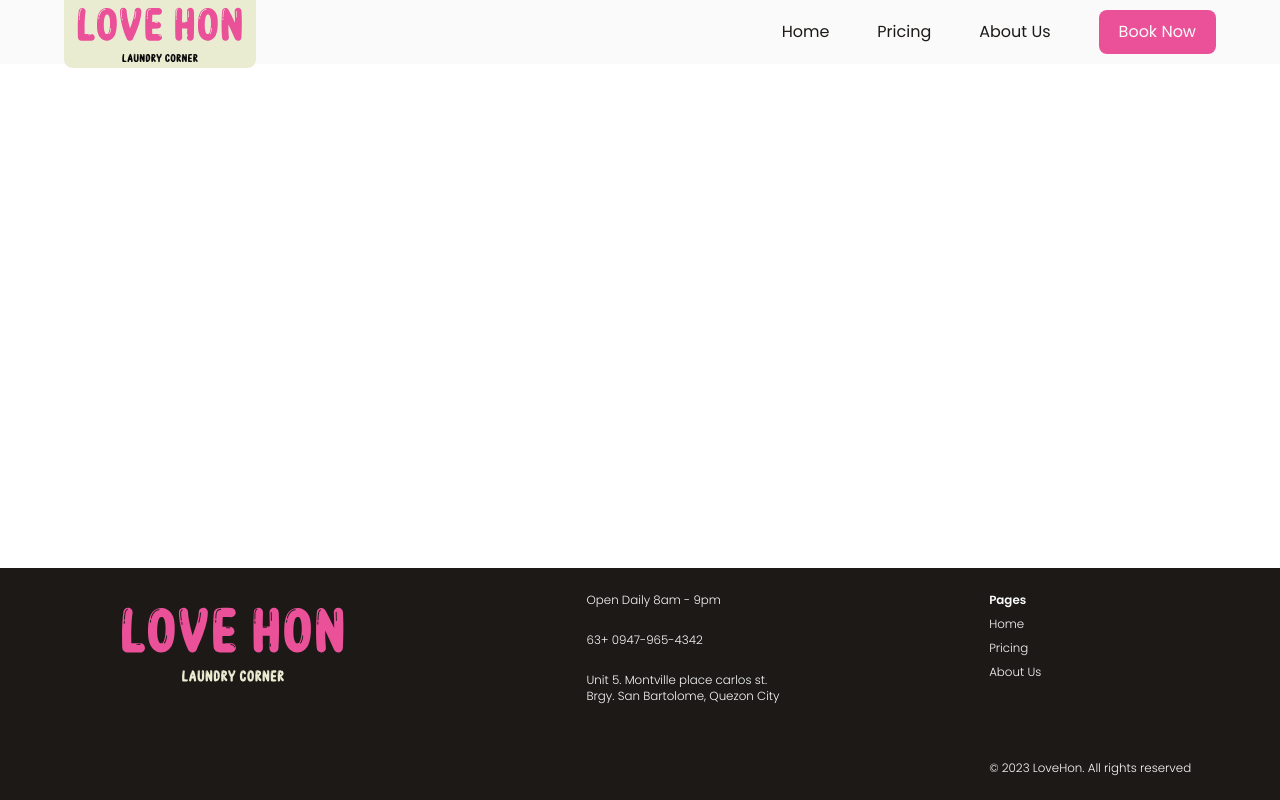
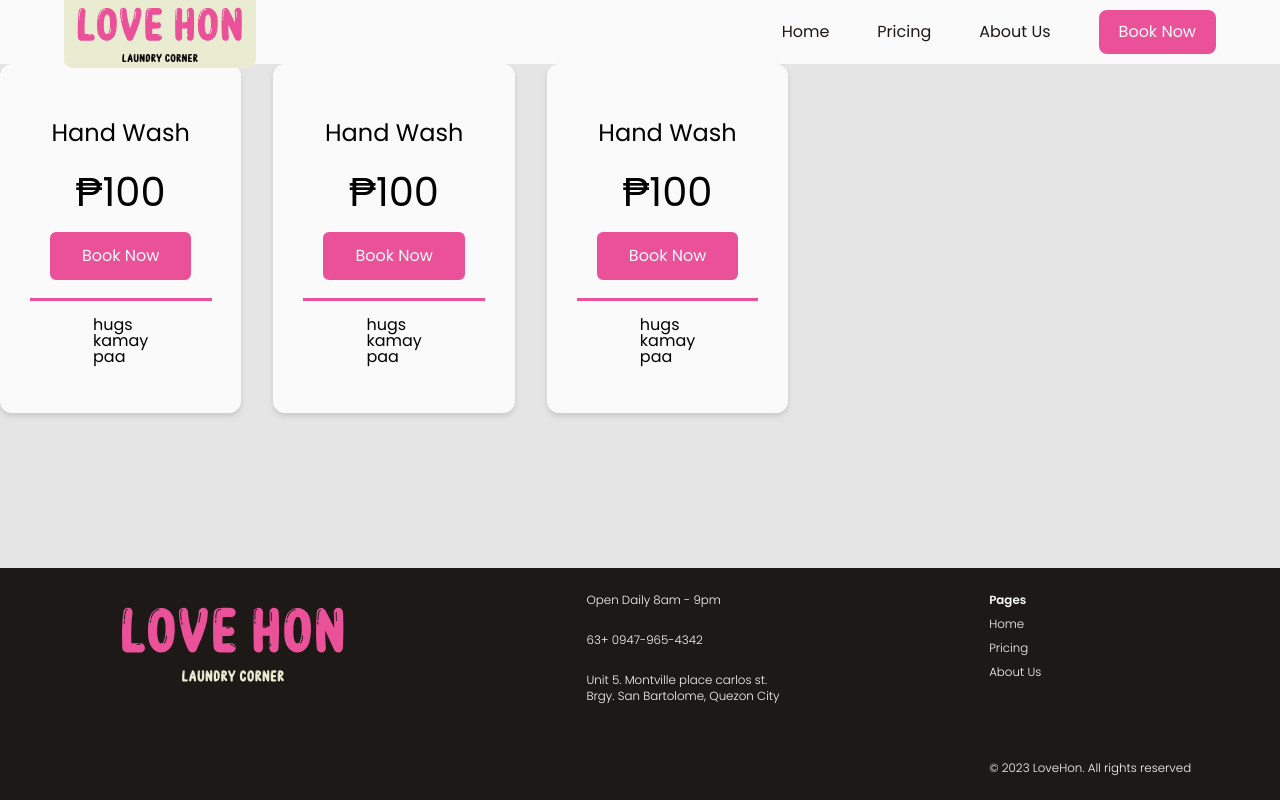
Before and after one commit to ICS2608-Final-Project/laundry-system, a PHP site: page / in a window 1280 px wide. Run offline with PHP 8.4, Linux system fonts and the light colour scheme.

Commit message:
finished pricing card

```diff
--- a/index.php
+++ b/index.php
@@ -1,14 +1,17 @@
 <?php
     $page_title = "Home Page";
+    $current_page = 'home';
     $page_description = "";
     require_once "template/header.php";
 ?>
-<!-- <div class="pricing-container">
+<div class="pricing-container">
     <?php
-    // require_once 'template/pricing.component.php';
-    // $pricing_card = new PricingComponent();
-    // $pricing_card->render('Hand Wash', 100, ['hugs', 'kamay', 'paa']);
+    require_once 'template/pricing.component.php';
+    $pricing_card = new PricingComponent();
+    $pricing_card->render('Hand Wash', 100, ['hugs', 'kamay', 'paa']);
+    $pricing_card->render('Hand Wash', 100, ['hugs', 'kamay', 'paa']);
+    $pricing_card->render('Hand Wash', 100, ['hugs', 'kamay', 'paa']);
     ?>
-</div> -->
+</div>
 
 <?php include_once 'template/footer.php' ?>
--- a/scss/_header.scss
+++ b/scss/_header.scss
@@ -56,6 +56,14 @@
 
 .nav-items.active {
   display: flex;
+}
+
+.current {
+  color: $primary;
+}
+
+.current:hover {
+  color: $neutral-white;
 }
 
 .nav-items {
--- a/scss/_pricing.component.scss
+++ b/scss/_pricing.component.scss
@@ -1,10 +1,58 @@
 @import 'colors';
+
 
 .pricing-container {
     display: flex;
+    flex-direction: column;
 }
 
-.pricing {
-    padding: 2rem;
-    border: 1px solid red;
+@media (min-width: 768px) {
+    .pricing-container {
+        flex-direction: row;
+        gap: 2rem;
+    }
 }
+
+.pricing-card {
+    display: flex;
+    flex-direction: column;
+    align-items: center;
+    padding: 3rem;
+    border-radius: .75rem;
+    max-width: 250px;
+    // border: 1px solid red;
+    gap: 1rem;
+    background-color: $neutral-white;
+    filter: drop-shadow(0 4px 3px rgb(0 0 0 / 0.07)) drop-shadow(0 2px 2px rgb(0 0 0 / 0.06));
+    h3 {
+        font-size: 1.5rem;
+        line-height: 1.75;
+    }
+
+    .service-price {
+        font-size: 2.5rem;
+        line-height: 2.75rem;
+    }
+
+    .book-button {
+        text-decoration: none;
+        color: $neutral-white;
+        background-color: $primary;
+        padding: 1rem 2rem;
+        border: 2px solid $neutral-white;
+        border-radius: .5rem;
+    }
+
+    .book-button:hover {
+        color: $primary;
+        background-color: $neutral-white;
+        border: 2px solid $primary;
+    }
+
+    .thematic-break {
+        position: relative;
+        height: 3px;
+        width: 125%;
+        background-color: $primary;
+    }
+}
--- a/scss/main.scss
+++ b/scss/main.scss
@@ -9,4 +9,5 @@ body {
     min-height: 100vh;
     display: flex;
     flex-direction: column;
+    background-color: $neutral-white-2;
 }
--- a/template/header.php
+++ b/template/header.php
@@ -19,7 +19,7 @@
             </a>
             <ul class="nav-items" id="navItems">
                 <li>
-                    <a href="">Home</a>
+                    <a href="" class="<?php if ($current_page == 'home') { echo 'current'; } ?>">Home</a>
                 </li>
                 <li>
                     <a href="">Pricing</a>
--- a/template/pricing.component.php
+++ b/template/pricing.component.php
@@ -3,11 +3,11 @@
 class PricingComponent {
 
     function render($service_name, $service_price, $inclusions) {
-        echo '<div class="pricing">';
-        echo '<h1>'. ucwords($service_name) . '</h1>';
-        echo '<h2>₱'. $service_price . '</h2>';
-        echo '<a href="#" class="bookbutton">Book Now</a>';
-        echo '<hr class="thematic-break">';
+        echo '<div class="pricing-card">';
+        echo '<h3>'. ucwords($service_name) . '</h3>';
+        echo '<h4 class="service-price">₱'. $service_price . '</h4>';
+        echo '<a href="#" class="book-button">Book Now</a>';
+        echo '<span class="thematic-break"> </span>';
         echo '<ul>';
         foreach($inclusions as $inclusion) {
             echo '<li>'. $inclusion .'</li>';
```
Also changed, not shown: css/main.css, 1 other file.
